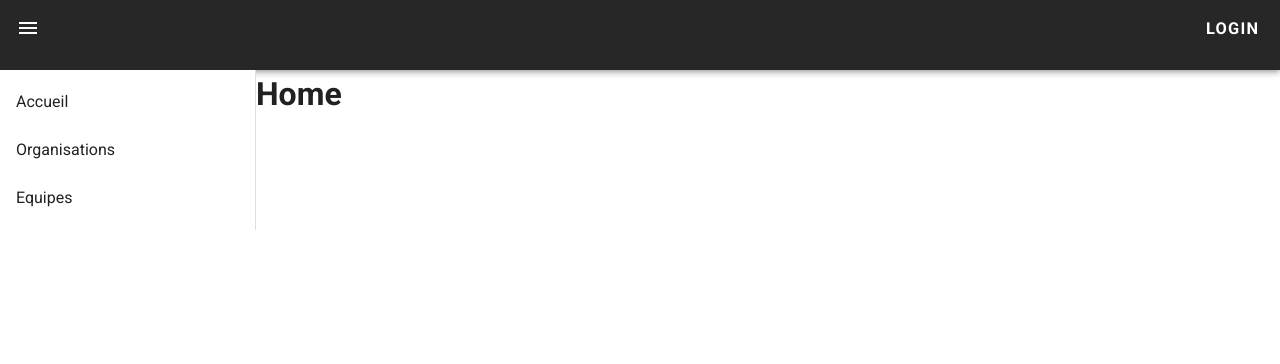
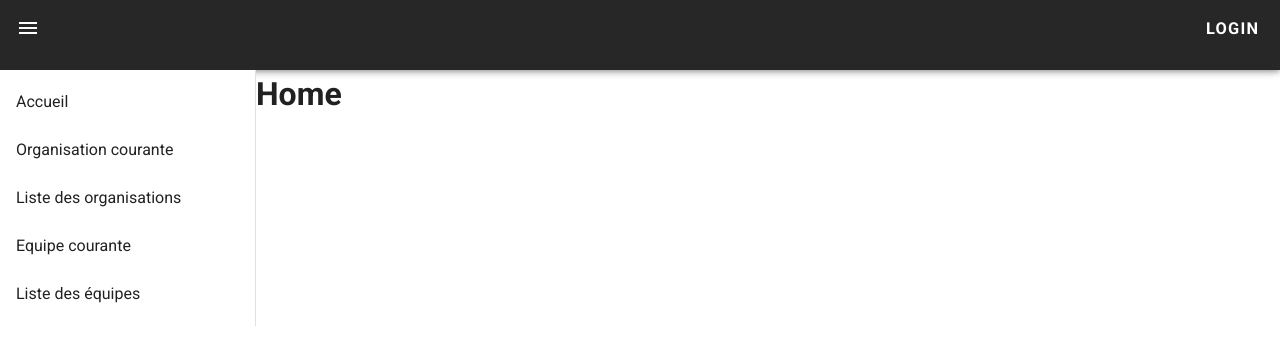
Before and after one commit to arthurkeusch/Heroes-Vilains, a Vue app in the folder heroes-vilains/: page / in a window 1280 px wide. Both pictures are taken after a click on the button 28 px from the left and 28 px from the top of the page. Shown: the top 364 px of the page. Built offline with nearby package versions, Linux system fonts and the light colour scheme.

Commit message:
Redirection si accès non autorisé

```diff
--- a/heroes-vilains/src/App.vue
+++ b/heroes-vilains/src/App.vue
@@ -8,7 +8,7 @@
           prominent>
         <v-app-bar-nav-icon @click.stop="drawer = !drawer"></v-app-bar-nav-icon>
         <v-spacer></v-spacer>
-        <v-btn icon @click="redirect(4)">
+        <v-btn icon @click="redirect(6)">
           <h3>Login</h3>
         </v-btn>
       </v-app-bar>
@@ -25,11 +25,19 @@
               </v-list-item>
 
               <v-list-item>
-                <v-list-item-title @click="redirect(2)">Organisations</v-list-item-title>
+                <v-list-item-title @click="redirect(2)">Organisation courante</v-list-item-title>
               </v-list-item>
 
               <v-list-item>
-                <v-list-item-title @click="redirect(3)">Equipes</v-list-item-title>
+                <v-list-item-title @click="redirect(3)">Liste des organisations</v-list-item-title>
+              </v-list-item>
+
+              <v-list-item>
+                <v-list-item-title @click="redirect(4)">Equipe courante</v-list-item-title>
+              </v-list-item>
+
+              <v-list-item>
+                <v-list-item-title @click="redirect(5)">Liste des équipes</v-list-item-title>
               </v-list-item>
             </v-list-item-group>
           </v-list>
@@ -41,6 +49,8 @@
 </template>
 
 <script>
+import {mapState} from "vuex";
+
 export default {
   name: 'App',
 
@@ -57,15 +67,35 @@ export default {
     },
   },
 
+  computed: {
+    ...mapState(['currentTeam', 'currentOrganisation', 'passwordOrganisation'])
+  },
+
   methods: {
     async redirect(id) {
       if (id === 1 && this.$route.path !== '/') {
         await this.$router.push('/');
-      } else if (id === 2 && this.$route.path !== '/organisation') {
+      } else if (id === 2 && this.$route.path !== '/organisation/current') {
+        if (this.passwordOrganisation == null) {
+          await this.$router.push('/login');
+        } else if (this.currentOrganisation == null) {
+          await this.$router.push("/organisation");
+        } else {
+          await this.$router.push('/organisation/current');
+        }
+      } else if (id === 3 && this.$route.path !== '/organisation') {
         await this.$router.push('/organisation');
-      } else if (id === 3 && this.$route.path !== '/team/list') {
+      } else if (id === 4 && this.$route.path !== '/team/current') {
+        if (this.passwordOrganisation == null) {
+          await this.$router.push('/login');
+        } else if (this.currentTeam == null) {
+          await this.$router.push('/organisation/current');
+        } else {
+          await this.$router.push('/team/current');
+        }
+      } else if (id === 5 && this.$route.path !== '/team/list') {
         await this.$router.push('/team/list');
-      } else if (id === 4 && this.$route.path !== '/login') {
+      } else if (id === 6 && this.$route.path !== '/login') {
         await this.$router.push('/login');
       }
     }
--- a/heroes-vilains/src/views/CurrentOrgaView.vue
+++ b/heroes-vilains/src/views/CurrentOrgaView.vue
@@ -122,6 +122,12 @@ export default {
     ...mapState(['currentOrganisation', 'listTeam'])
   },
 
+  mounted() {
+    if (this.currentOrganisation == null) {
+      this.$router.push("/organisation");
+    }
+  },
+
   methods: {
     ...mapActions(['getAllTeam', 'addTeamByID','removeTeamByID', 'updateCurrentTeam']),
 
--- a/heroes-vilains/src/views/CurrentTeam.vue
+++ b/heroes-vilains/src/views/CurrentTeam.vue
@@ -204,6 +204,10 @@ export default {
   },
 
   async mounted() {
+    console.log(this.currentTeam)
+    if (this.currentTeam == null) {
+      await this.$router.push('/organisation/current');
+    }
     await this.getInfoHeroById();
   },
 
```
